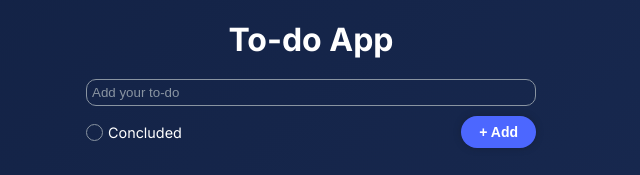
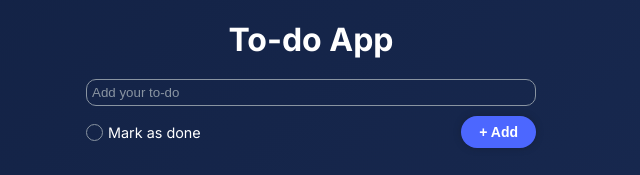
Before and after one commit to luizhf42/to-do-app, a website built with webpack: page index.html in a window 1280 px wide. Shown: the top 175 px of the page, 329-969 px from the left. Built offline with nearby package versions, Linux system fonts and the light colour scheme.

Commit message:
change the checkbox label

```diff
--- a/index.html
+++ b/index.html
@@ -36,7 +36,7 @@
         <div class="todo-extras">
           <div class="concluded">
             <label for="concluded-cb" class="concluded-label"
-              >Concluded
+              >Mark as done
               <input type="checkbox" class="concluded-cb" id="concluded-cb" />
               <div role="checkbox" class="cb-indicator">
                 <img
```
